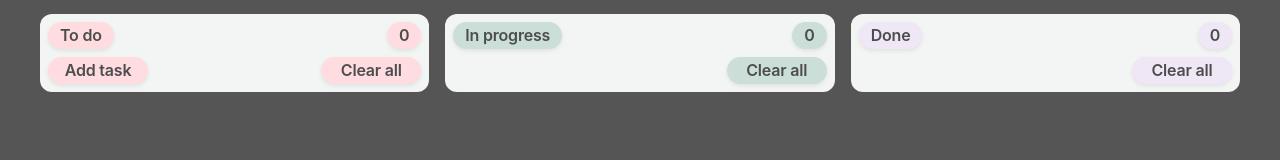
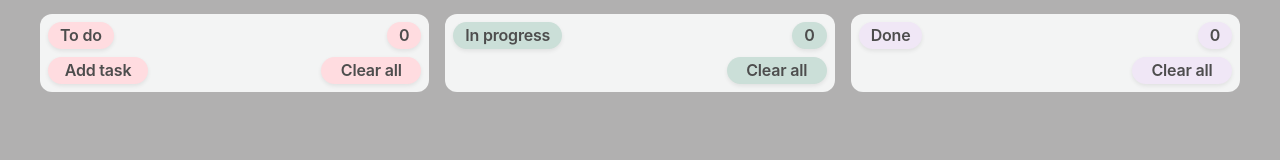
Before and after one commit to suhobski/kanban, a website built with Parcel: page index.html in a window 1280 px wide. Built offline with nearby package versions, Linux system fonts and the light colour scheme; no server answers.

Commit message:
fix: change background

```diff
--- a/src/scss/config/_baseLayout.scss
+++ b/src/scss/config/_baseLayout.scss
@@ -12,5 +12,5 @@
 
   font-family: -apple-system, BlinkMacSystemFont, 'Segoe UI', Roboto, Oxygen, Ubuntu, Cantarell, 'Open Sans', 'Helvetica Neue', sans-serif;
 
-  background: #555555;
+  background: #b1b0b0;
 }
```
Also changed, not shown: src/style/main.css.
